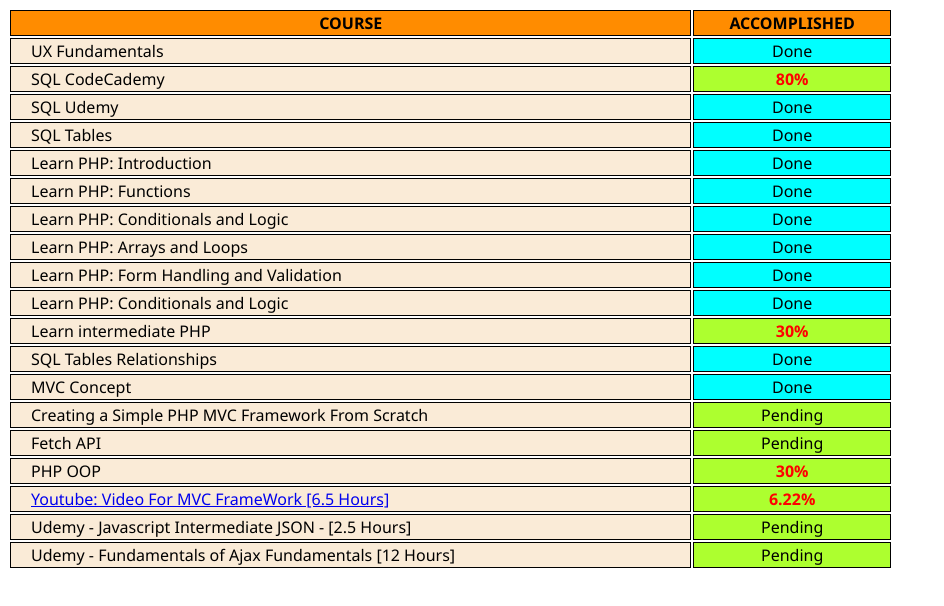
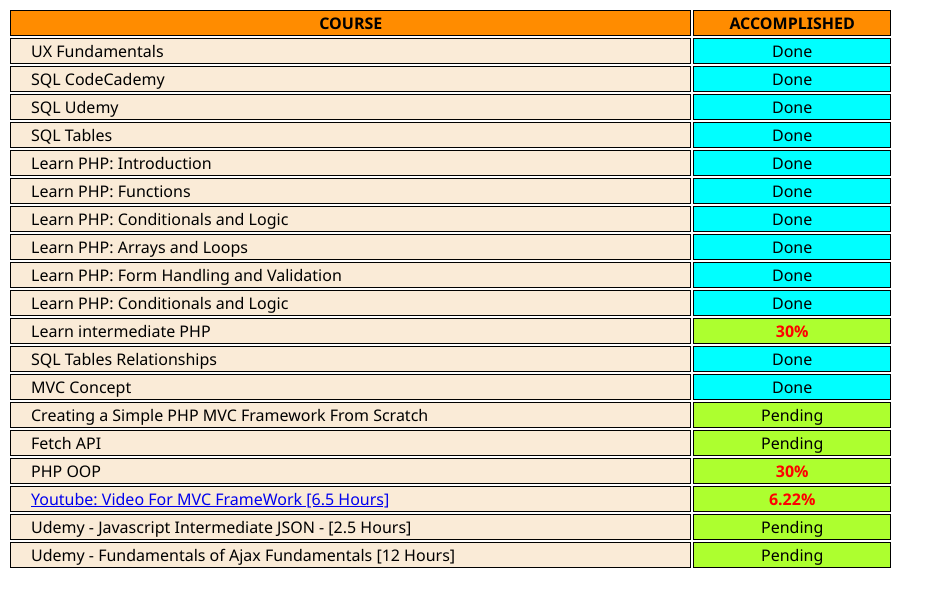
Before and after one commit to Mikebestako/My_Accomplishment, a plain HTML site: page index.html in a window 1280 px wide. Shown: the whole page, without its empty margins (0-944 px from the left). Drawn offline with Linux system fonts and the light colour scheme.

Commit message:
Update index.html

```diff
--- a/index.html
+++ b/index.html
@@ -19,7 +19,7 @@
                 </tr>
                 <tr>
                     <td>SQL CodeCademy</td>
-                    <td class="pending"><span>80%</span></td>
+                    <td>Done</td>
                 </tr>
                 <tr>
                     <td>SQL Udemy</td>
```
